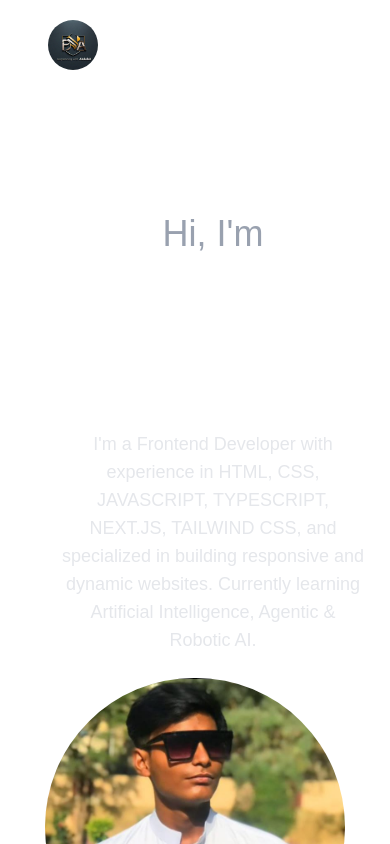
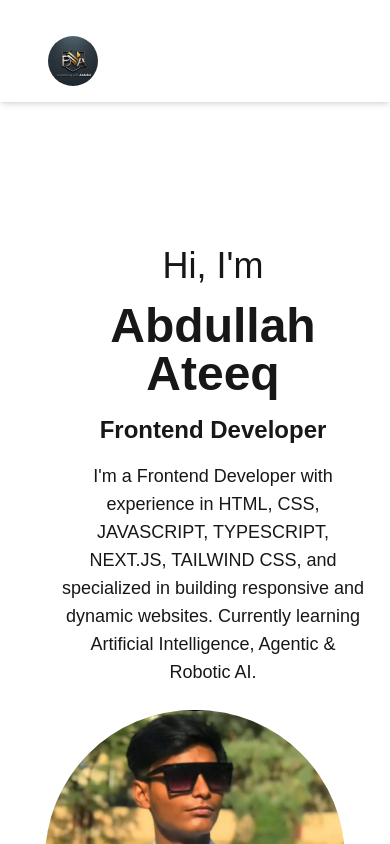
Before and after one commit to programmingwithAbdullah0/pwa_portfolio_00, a Next.js app in the folder my-portfolio/: page / in a window 390 px wide. Shown: the top 844 px of the page. Built offline with nearby package versions, Linux system fonts and the light colour scheme.

Commit message:
some changes

```diff
--- a/my-portfolio/src/app/Home/page.tsx
+++ b/my-portfolio/src/app/Home/page.tsx
@@ -11,11 +11,11 @@ export default function Home() {
 
                 {/* Left side section */}
                 <div className="space-y-4 max-w-2xl text-center md:text-left md:w-1/2 pl-9">
-                    <h3 className="text-4xl font-light text-gray-400">Hi, I&apos;m</h3>
-                    <h1 className="text-5xl font-bold text-white mt-2">Abdullah Ateeq</h1>
-                    <h2 className="text-2xl font-semibold text-white">Frontend Developer</h2>
-                    <p className="text-lg text-gray-200 mt-4">
-                        I&apos;m a Frontend Developer with experience in HTML, CSS, JAVASCRIPT, TYPESCRIPT, NEXT.JS, TAILWIND CSS, and specialized in building responsive and dynamic websites. Currently learning Artificial Intelligence, Agentic & Robotic AI.
+                    <h3 className="text-4xl font-light">Hi, I'm</h3>
+                    <h1 className="text-5xl font-bold mt-2">Abdullah Ateeq</h1>
+                    <h2 className="text-2xl font-semibold">Frontend Developer</h2>
+                    <p className="text-lg  mt-4">
+                        I'm a Frontend Developer with experience in HTML, CSS, JAVASCRIPT, TYPESCRIPT, NEXT.JS, TAILWIND CSS, and specialized in building responsive and dynamic websites. Currently learning Artificial Intelligence, Agentic & Robotic AI.
                     </p>
                 </div>
 
--- a/my-portfolio/src/app/NavBar/page.tsx
+++ b/my-portfolio/src/app/NavBar/page.tsx
@@ -1,4 +1,3 @@
-
 'use client';
 
 import React, { useState } from "react";
@@ -14,161 +13,67 @@ export default function Navbar() {
 
     return (
         <div>
-      <nav className="mt-5">
-        <div className="flex justify-between items-center px-6">
-          {/* Left side logo */}
-          <div id="logo" className="ml-6 flex items-center">
+            <nav className="text-white shadow-md mt-5">
+                <div className="flex justify-between items-center px-6 py-4">
+                    {/* Left side logo with margin */}
+                    <div id="logo" className="ml-6 flex items-center space-x-3">
                         <Image
-              src="/logo.jpg" // Replace with your image path in the 'public' folder
+                            src="/logo.jpg"  // Replace with your image path in the 'public' folder
                             alt="Logo"
-              width={50} // Adjust size as needed
-              height={50} // Adjust size as needed
-              className="rounded-full mr-2" // For circular image with margin
+                            width={50}  // Adjust size as needed
+                            height={50}  // Adjust size as needed
+                            className="rounded-full" // For circular image
                         />
-            {/* <h1 className="font-bold text-2xl mt-2">
-              Programming with <span className="text-green-400">Abdullah</span>
-            </h1> */}
                     </div>
 
                     {/* Hamburger Icon for mobile */}
                     <div className="md:hidden">
-            <button onClick={toggleMenu}>
-              {menuOpen ? (
-                <div className="text-white text-2xl">X</div> // Close icon
-              ) : (
-                <div className="text-white text-2xl">☰</div> // Open icon
-              )}
+                        <button onClick={toggleMenu} className="text-white">
+                            {menuOpen ? "X" : "☰"}
                         </button>
                     </div>
 
                     {/* Links for desktop */}
-          <div
-            className={`font-bold ml-40 space-x-10 md:flex ${menuOpen ? "block" : "hidden"} md:block`}
-          >
-            <Link href="/" className="text-white relative group hover:text-blue-500">
+                    <div className={`font-bold ml-40 space-x-10 md:flex ${menuOpen ? 'block' : 'hidden'} md:block`}>
+                        <Link href="/" className="relative group hover:text-blue-400 transition-all duration-300">
                             Home
-              <span className="absolute left-0 bottom-0 w-0 h-[2px] bg-blue-600 group-hover:w-full transition-all duration-500"></span>
+                            <span className="absolute left-0 bottom-0 w-0 h-[2px] bg-blue-600 group-hover:w-full transition-all duration-300"></span>
                         </Link>
-            <Link href="#about" className="text-white relative group hover:text-blue-500">
+                        <Link href="#about" className="relative group hover:text-blue-400 transition-all duration-300">
                             About
-              <span className="absolute left-0 bottom-0 w-0 h-[2px] bg-blue-600 group-hover:w-full transition-all duration-500"></span>
+                            <span className="absolute left-0 bottom-0 w-0 h-[2px] bg-blue-600 group-hover:w-full transition-all duration-300"></span>
                         </Link>
-            <Link href="/projects" className="text-white relative group hover:text-blue-500">
+                        <Link href="/projects" className="relative group hover:text-blue-400 transition-all duration-300">
                             Skills
-              <span className="absolute left-0 bottom-0 w-0 h-[2px] bg-blue-600 group-hover:w-full transition-all duration-500"></span>
+                            <span className="absolute left-0 bottom-0 w-0 h-[2px] bg-blue-600 group-hover:w-full transition-all duration-300"></span>
                         </Link>
-            <Link href="#contact" className="text-white relative group hover:text-blue-500">
+                        <Link href="#projects" className="relative group hover:text-blue-400 transition-all duration-300">
                             Projects
-              <span className="absolute left-0 bottom-0 w-0 h-[2px] bg-blue-600 group-hover:w-full transition-all duration-500"></span>
+                            <span className="absolute left-0 bottom-0 w-0 h-[2px] bg-blue-600 group-hover:w-full transition-all duration-300"></span>
                         </Link>
-            <Link href="#services" className="text-white relative group hover:text-blue-500">
+                        <Link href="#services" className="relative group hover:text-blue-400 transition-all duration-300">
                             Services
-              <span className="absolute left-0 bottom-0 w-0 h-[2px] bg-blue-600 group-hover:w-full transition-all duration-500"></span>
+                            <span className="absolute left-0 bottom-0 w-0 h-[2px] bg-blue-600 group-hover:w-full transition-all duration-300"></span>
                         </Link>
-            <Link href="#contact" className="text-white relative group hover:text-blue-500">
+                        <Link href="#contact" className="relative group hover:text-blue-400 transition-all duration-300">
                             Contact
-              <span className="absolute left-0 bottom-0 w-0 h-[2px] bg-blue-600 group-hover:w-full transition-all duration-500"></span>
+                            <span className="absolute left-0 bottom-0 w-0 h-[2px] bg-blue-600 group-hover:w-full transition-all duration-300"></span>
                         </Link>
                     </div>
                 </div>
             </nav>
 
-      {/* For mobile menu */}
-      <div className={`md:hidden ${menuOpen ? "block" : "hidden"} bg-gray-800 text-white`}>
+            {/* Mobile Dropdown Menu */}
+            <div className={`md:hidden ${menuOpen ? 'block' : 'hidden'} bg-gray-800 text-white`}>
                 <div className="px-6 py-4">
-          <Link href="/" className="block py-2">Home</Link>
-          <Link href="#about" className="block py-2">About</Link>
-          <Link href="/projects" className="block py-2">Skills</Link>
-          <Link href="#projects" className="block py-2">Projects</Link>
-          <Link href="#services" className="block py-2">Services</Link>
-          <Link href="#contact" className="block py-2">Contact</Link>
+                    <Link href="/" className="block py-2 hover:text-blue-400">Home</Link>
+                    <Link href="#about" className="block py-2 hover:text-blue-400">About</Link>
+                    <Link href="#skills" className="block py-2 hover:text-blue-400">Skills</Link>
+                    <Link href="#projects" className="block py-2 hover:text-blue-400">Projects</Link>
+                    <Link href="#services" className="block py-2 hover:text-blue-400">Services</Link>
+                    <Link href="#contact" className="block py-2 hover:text-blue-400">Contact</Link>
                 </div>
             </div>
         </div>
     );
 }
-
-// 'use client';
-
-// import React, { useState } from "react";
-// import Link from "next/link";
-// import { FaBars, FaTimes } from "react-icons/fa"; // For hamburger icon
-// import Image from "next/image";
-
-// export default function Navbar() {
-//     const [menuOpen, setMenuOpen] = useState(false);
-
-//     const toggleMenu = () => {
-//         setMenuOpen(!menuOpen);
-//     };
-
-//     return (
-//         <div>
-//             <nav className="mt-5">
-//                 <div className="flex justify-between items-center px-6">
-//                     {/* Left side logo with margin */}
-//                     <div id="logo" className="ml-6 flex items-center">
-//                         <Image
-//                             src="/logo.jpg"  // Replace with your image path in the 'public' folder
-//                             alt="Logo"
-//                             width={50}  // Adjust size as needed
-//                             height={50}  // Adjust size as needed
-//                             className="rounded-full mr-2" // For circular image with margin
-//                         />
-//                         <h1 className="font-bold text-2xl mt-2">
-//                             Programming with <span className="text-green-400">Abdullah</span>
-//                         </h1>
-//                     </div>
-
-//                     {/* Hamburger Icon for mobile */}
-//                     <div className="md:hidden">
-//                         <button onClick={toggleMenu}>
-//                             {menuOpen ? (
-//                                 <FaTimes className="text-white text-2xl" />
-//                             ) : (
-//                                 <FaBars className="text-white text-2xl" />
-//                             )}
-//                         </button>
-//                     </div>
-
-//                     {/* Links for desktop */}
-//                     <div className={`font-bold space-x-10 md:flex ${menuOpen ? 'block' : 'hidden'} md:block`}>
-//                         <Link href="/" className="text-white relative group hover:text-blue-500">
-//                             Home
-//                             <span className="absolute left-0 bottom-0 w-0 h-[2px] bg-blue-600 group-hover:w-full transition-all duration-500"></span>
-//                         </Link>
-//                         <Link href="#contact" className="text-white relative group hover:text-blue-500">
-//                             About
-//                             <span className="absolute left-0 bottom-0 w-0 h-[2px]  bg-blue-600 group-hover:w-full transition-all duration-500"></span>
-//                         </Link>
-//                         <Link href="/Projects" className="text-white relative group hover:text-blue-500">
-//                             Skills
-//                             <span className="absolute left-0 bottom-0 w-0 h-[2px]  bg-blue-600 group-hover:w-full transition-all duration-500"></span>
-//                         </Link>
-//                         <Link href="#contact" className="text-white relative group hover:text-blue-500">
-//                             Projects
-//                             <span className="absolute left-0 bottom-0 w-0 h-[2px]  bg-blue-600 group-hover:w-full transition-all duration-500"></span>
-//                         </Link>
-//                         <Link href="#contact" className="text-white relative group hover:text-blue-500">
-//                             Services
-//                             <span className="absolute left-0 bottom-0 w-0 h-[2px]  bg-blue-600 group-hover:w-full transition-all duration-500"></span>
-//                         </Link>
-//                         <Link href="#contact" className="text-white relative group hover:text-blue-500">
-//                             Contact
-//                             <span className="absolute left-0 bottom-0 w-0 h-[2px]  bg-blue-600 group-hover:w-full transition-all duration-500"></span>
-//                         </Link>
-//                     </div>
-//                 </div>
-//             </nav>
-
-//             {/* For mobile menu */}
-//             <div className={`md:hidden ${menuOpen ? 'block' : 'hidden'} bg-gray-800 text-white`}>
-//                 <div className="px-6 py-4">
-//                     <Link href="/" className="block py-2">Home</Link>
-//                     <Link href="#contact" className="block py-2">Contact</Link>
-//                     <Link href="/Projects" className="block py-2">Projects</Link>
-//                 </div>
-//             </div>
-//         </div>
-//     );
-// }
```
Lines whose indentation alone changed are shown as unchanged.
